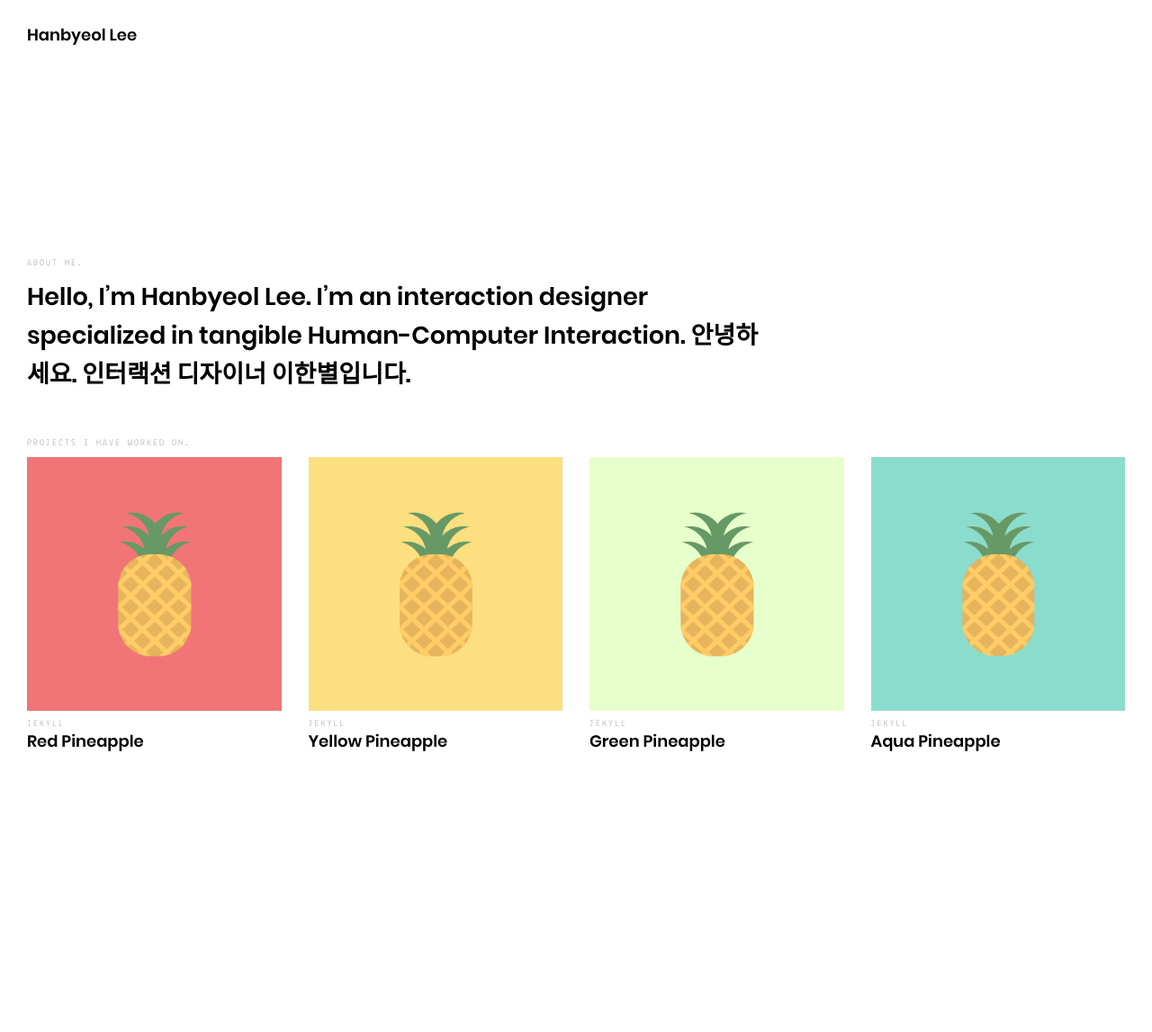
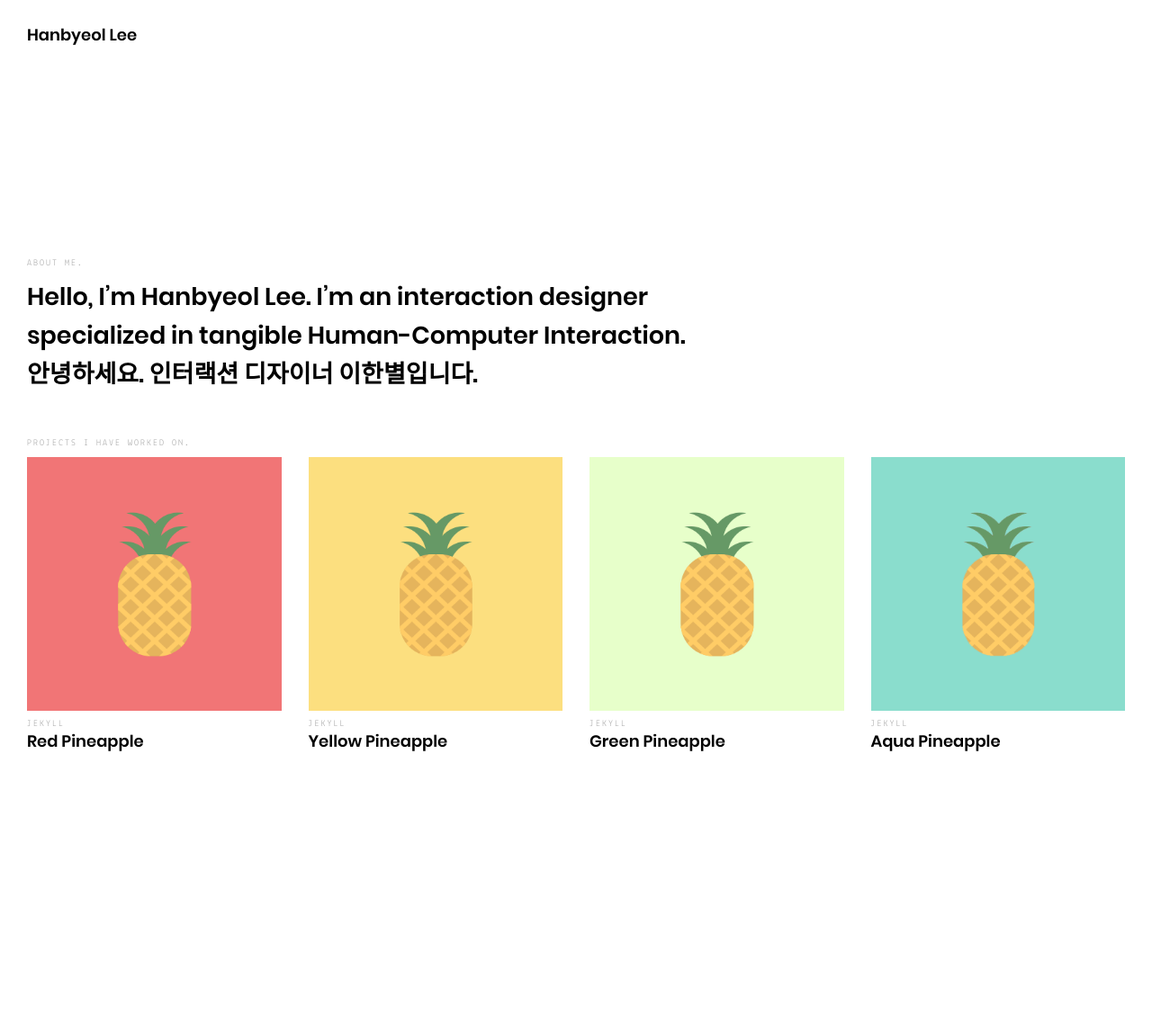
Before and after one commit to hanby-ixd/hanby-ixd.github.io, a Jekyll site: the page built from index.html, in a window 1280 px wide. Shown: the whole page at 90% size. Built offline with Jekyll 4.4.1, drawn with Linux system fonts in a browser that asks for light colours; nearby versions of some CDN libraries; library files that are not in the unit come from our copies.

Commit message:
Update _layout.scss

```diff
--- a/assets/scss/_layout.scss
+++ b/assets/scss/_layout.scss
@@ -51,7 +51,7 @@
 	@media (min-width: $breakpoint-medium) {
 		p {
 			font-size: 2.7rem;
-			max-width: 66.66666%;
+			max-width: 60%;
 		}
 	}
 }
```
